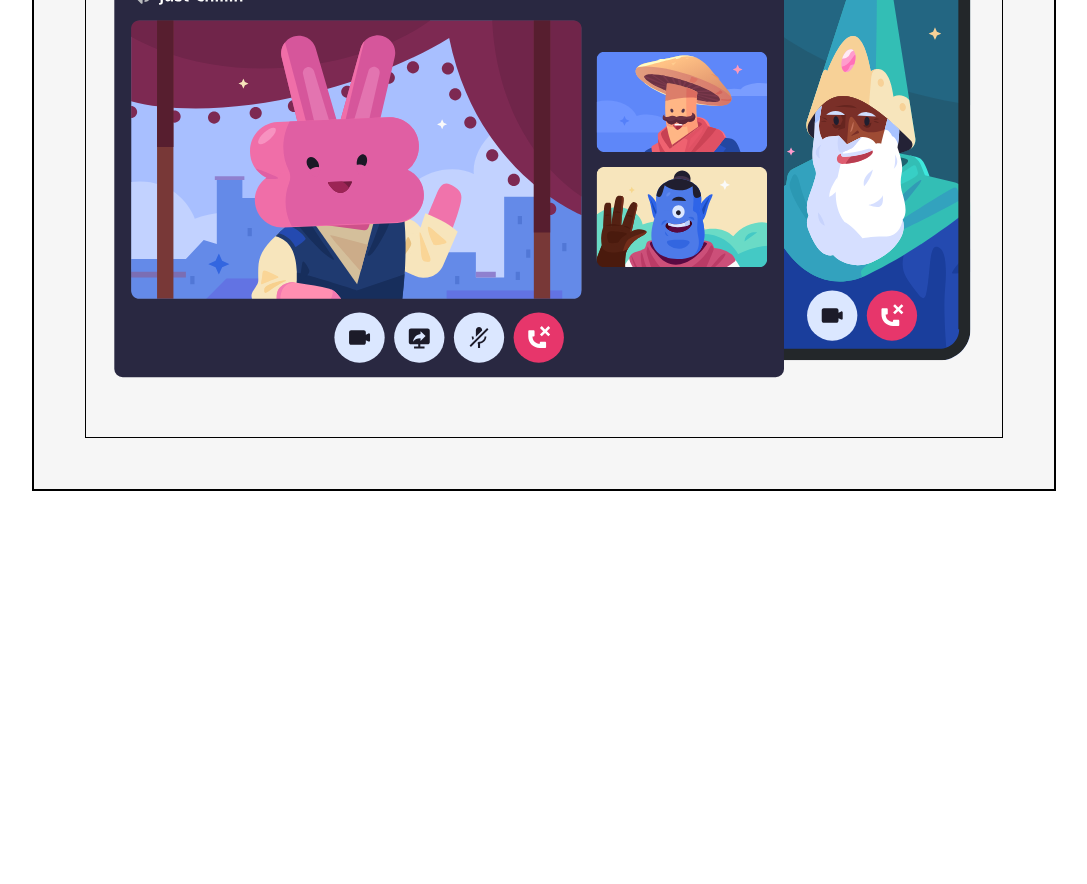
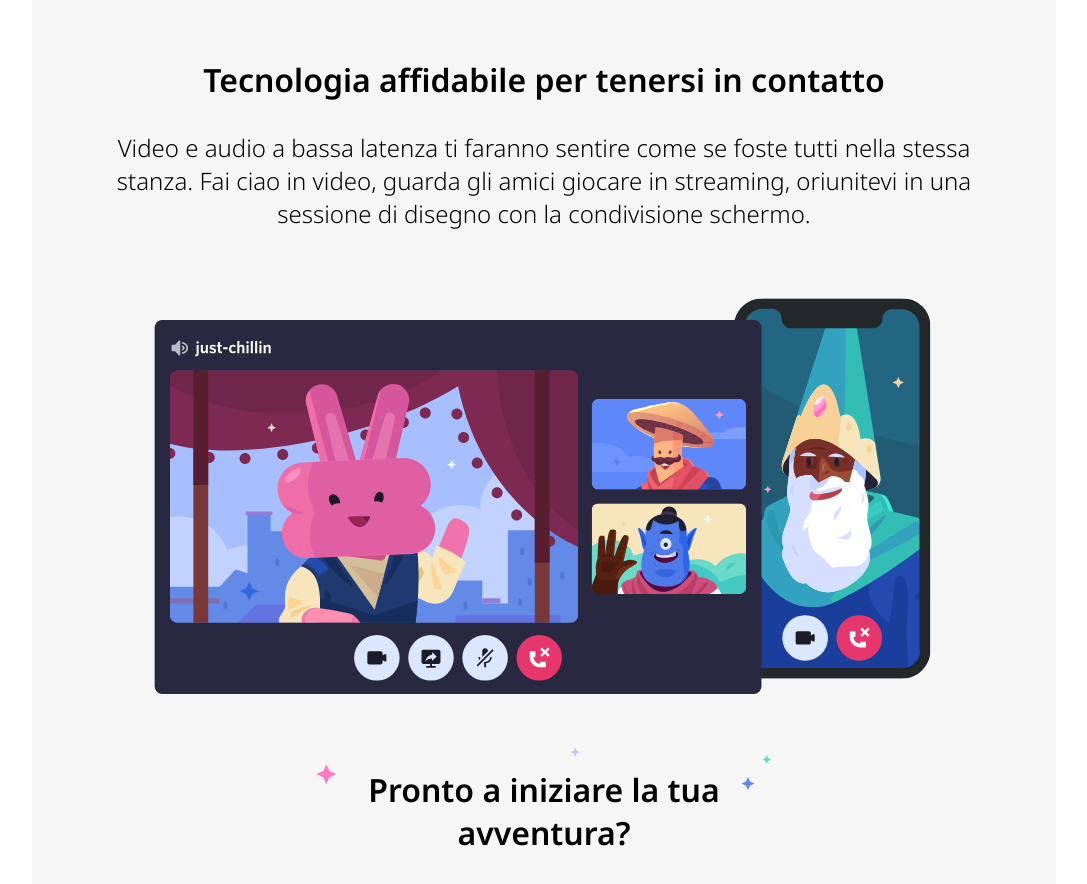
Before and after one commit to MatteoTuveri/htmlcss-discord, a plain HTML site: page index.html in a window 1280 px wide. Shown: the part 1900-2784 px from the top of the page, without its empty margins (96-1183 px from the left). Before the commit the page ends 2391 px from the top, so only its background shows below. Drawn offline with Linux system fonts and the light colour scheme.

Commit message:
Just some Fix

```diff
--- a/CSS/style.css
+++ b/CSS/style.css
@@ -10,7 +10,7 @@
     --header-font-color:white;
     --header-padding:10px;
     /*degug*/
-    --debug:black;
+    --debug:none;
     /*buttons var*/
     --buttons-font-color: white;
     --white-buttons-font-color: black;
@@ -19,9 +19,9 @@
     --browser-button-color:rgb(35, 39, 42);
     --end-page-buttons-color:rgb(114, 137, 218);
     --button-radius:25px;
-    --buttons-padding:5px 10px;
+    --buttons-padding:10px 15px;
     /*navigation var*/
-    --nav-font-size: 0.5em;
+    --nav-font-size: 1.2em;
     /*jumbo var*/
     --jumbo-pagging:5% 30%;
     /*sections var*/
@@ -39,7 +39,8 @@
     display: flex;
     flex-direction: column;
     width:80%;
-    min-width: 500px;
+    min-width: 800px;
+    max-width: 1500px;
     height: auto;
     margin: auto;
 }
@@ -56,6 +57,7 @@
 .flex-col{
     display: flex;
     flex-direction: column;
+    align-items: center;
     width:auto;
     padding: 5px 5px;
 }
@@ -79,7 +81,7 @@ a{
 #logo{
     display: block;
     width: auto;
-    height: 20px;
+    height: 80%;
 }
 #nav-settings{
     display: flex;
@@ -113,10 +115,10 @@ a{
 }
 h2{
     margin: 20px auto;
+    font-size: 2em;
 }
 p{
-    font-weight: bold;
-    font-size: 0.8em;
+    font-size: 1.5em;
     margin: 10px auto;
 }
 #header-buttons{
@@ -155,6 +157,17 @@ main>div:nth-child(2n){
     display: block;
     width:50% ;
 }
+main>div:nth-last-of-type(1)>img{
+    width: 90%;
+}
 main>div:nth-last-of-type(1)>section>p{ /*select the last paragraph of the last section*/
     text-align: center;
 }
+#ending{
+    display: block;
+    width: 50%;
+    background-image: url(../Img/stars.svg);
+    background-size: contain;
+    background-repeat: no-repeat;
+    text-align: center;
+}
--- a/index.html
+++ b/index.html
@@ -5,7 +5,7 @@
     <meta name="viewport" content="width=device-width, initial-scale=1.0">
     <link rel="preconnect" href="https://fonts.googleapis.com">
     <link rel="preconnect" href="https://fonts.gstatic.com" crossorigin>
-    <link href="https://fonts.googleapis.com/css2?family=Noto+Sans:ital,wght@0,100;0,600;1,100&display=swap" rel="stylesheet">
+    <link href="https://fonts.googleapis.com/css2?family=Noto+Sans:wght@300;600&display=swap" rel="stylesheet">
     <link rel="stylesheet" href="CSS/style.css">
     <title>Discord</title>
 </head>
@@ -97,11 +97,18 @@
                         gli amici giocare in streaming, oriunitevi in una sessione di disegno con la condivisione schermo.</p>
                 </section>
                 <img class=" debug " src="Img/item4-big.svg" alt="image4">
+                <div id="ending" class="debug">
+                    <h2>
+                        Pronto a iniziare la tua avventura?
+                    </h2>
+                </div>
             </div>
         </main>
 
         <footer>
+            <div>
 
+            </div>
 
         </footer>
     </div>
```
